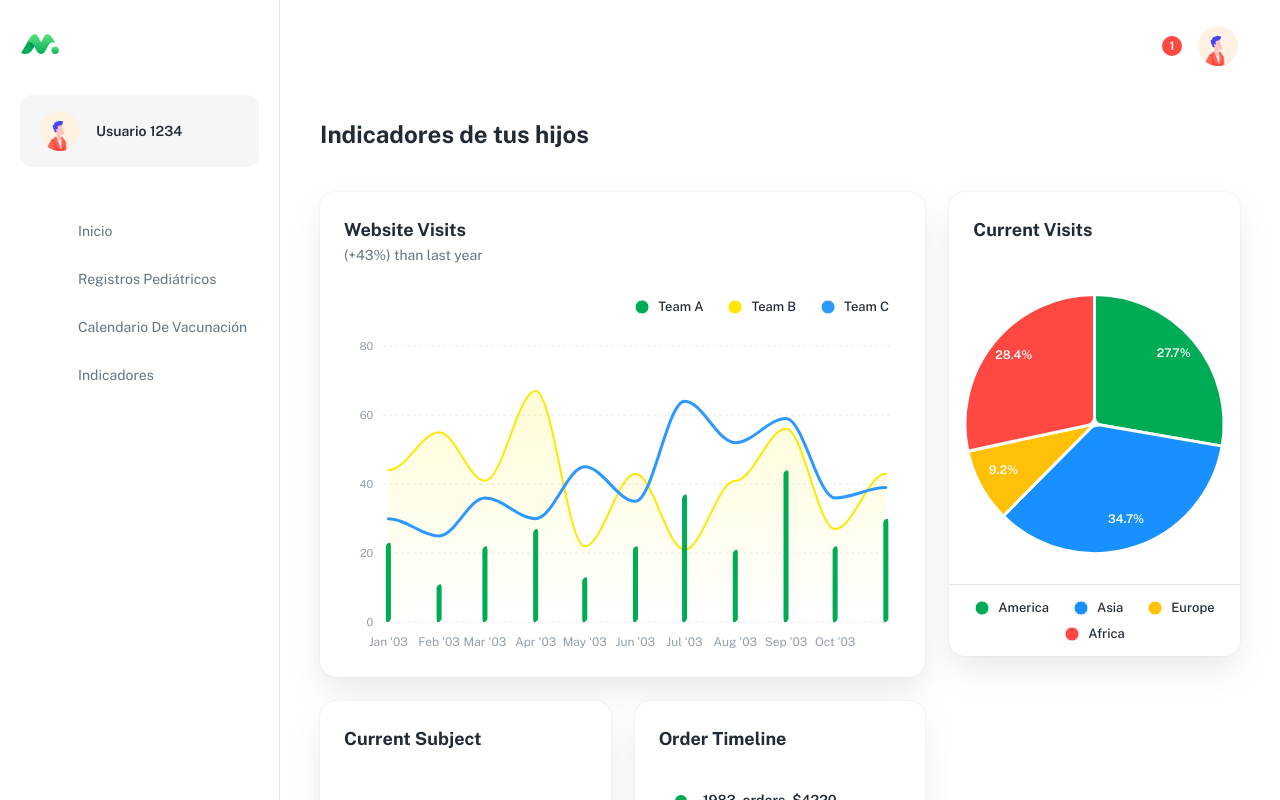
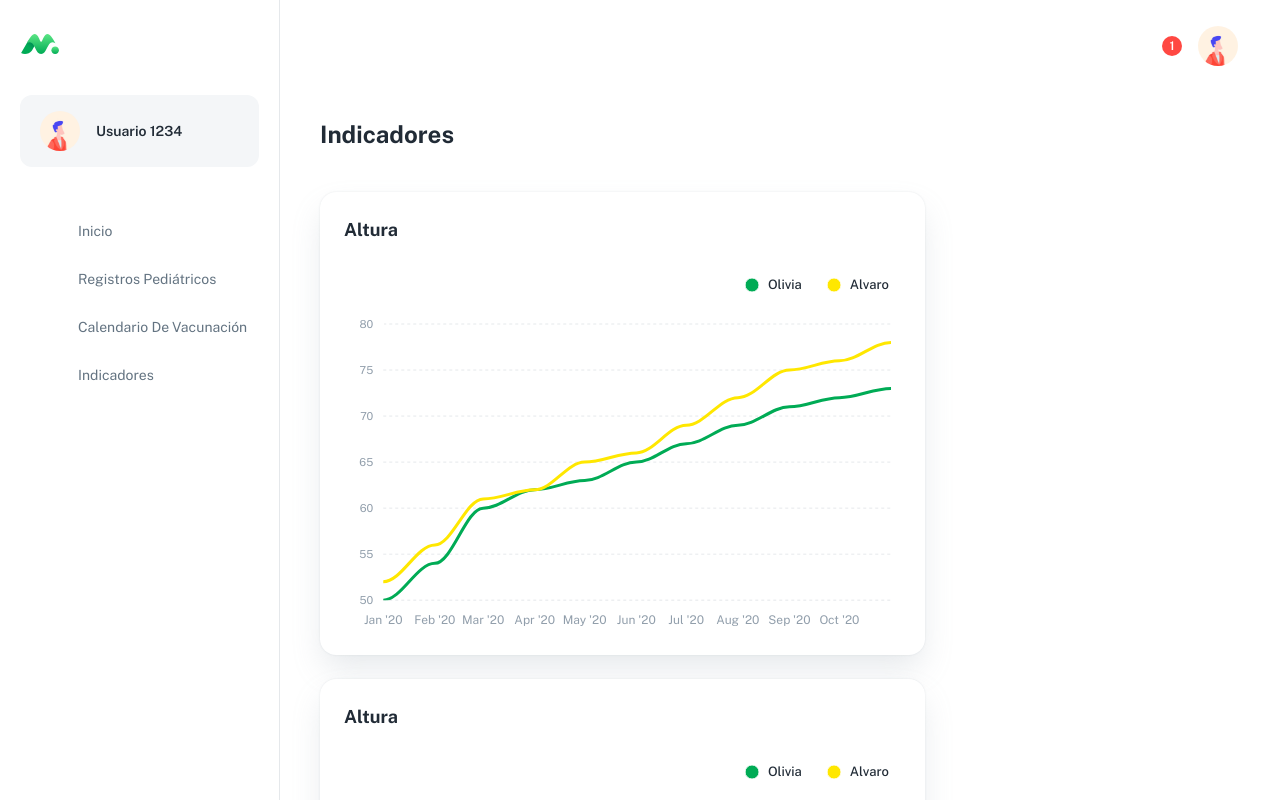
Before and after one commit to martinnsarubbi/uade-api, a React (Create React App) app: page /medicapp/indicadores in a window 1280 px wide. Shown: the top 800 px of the page. Built offline with nearby package versions, Linux system fonts and the light colour scheme; a web font is replaced by a local one.

Commit message:
Se agregan graficos de indicadores

```diff
--- a/src/components/_dashboard/app/AppWebsiteVisits.js
+++ b/src/components/_dashboard/app/AppAltura.js
@@ -9,39 +9,31 @@ import { BaseOptionChart } from '../../charts';
 
 const CHART_DATA = [
   {
-    name: 'Team A',
-    type: 'column',
-    data: [23, 11, 22, 27, 13, 22, 37, 21, 44, 22, 30]
+    name: 'Olivia',
+    type: 'line',
+    data: [50, 54, 60, 62, 63, 65, 67, 69, 71, 72, 73]
   },
   {
-    name: 'Team B',
-    type: 'area',
-    data: [44, 55, 41, 67, 22, 43, 21, 41, 56, 27, 43]
-  },
-  {
-    name: 'Team C',
+    name: 'Alvaro',
     type: 'line',
-    data: [30, 25, 36, 30, 45, 35, 64, 52, 59, 36, 39]
+    data: [52, 56, 61, 62, 65, 66, 69, 72, 75, 76, 78]
   }
 ];
 
-export default function AppWebsiteVisits() {
+export default function AppAltura() {
   const chartOptions = merge(BaseOptionChart(), {
-    stroke: { width: [0, 2, 3] },
-    plotOptions: { bar: { columnWidth: '11%', borderRadius: 4 } },
-    fill: { type: ['solid', 'gradient', 'solid'] },
     labels: [
-      '01/01/2003',
-      '02/01/2003',
-      '03/01/2003',
-      '04/01/2003',
-      '05/01/2003',
-      '06/01/2003',
-      '07/01/2003',
-      '08/01/2003',
-      '09/01/2003',
-      '10/01/2003',
-      '11/01/2003'
+      '01/01/2020',
+      '02/01/2020',
+      '03/01/2020',
+      '04/01/2020',
+      '05/01/2020',
+      '06/01/2020',
+      '07/01/2020',
+      '08/01/2020',
+      '09/01/2020',
+      '10/01/2020',
+      '11/01/2020'
     ],
     xaxis: { type: 'datetime' },
     tooltip: {
@@ -50,7 +42,7 @@ export default function AppWebsiteVisits() {
       y: {
         formatter: (y) => {
           if (typeof y !== 'undefined') {
-            return `${y.toFixed(0)} visits`;
+            return `${y.toFixed(0)} cm`;
           }
           return y;
         }
@@ -60,7 +52,7 @@ export default function AppWebsiteVisits() {
 
   return (
     <Card>
-      <CardHeader title="Website Visits" subheader="(+43%) than last year" />
+      <CardHeader title="Altura" />
       <Box sx={{ p: 3, pb: 1 }} dir="ltr">
         <ReactApexChart type="line" series={CHART_DATA} options={chartOptions} height={364} />
       </Box>
--- /dev/null
+++ b/src/components/_dashboard/app/AppDiametro.js
@@ -0,0 +1,61 @@
+import { merge } from 'lodash';
+import ReactApexChart from 'react-apexcharts';
+// material
+import { Card, CardHeader, Box } from '@mui/material';
+//
+import { BaseOptionChart } from '../../charts';
+
+// ----------------------------------------------------------------------
+
+const CHART_DATA = [
+  {
+    name: 'Olivia',
+    type: 'line',
+    data: [50, 54, 60, 62, 63, 65, 67, 69, 71, 72, 73]
+  },
+  {
+    name: 'Alvaro',
+    type: 'line',
+    data: [52, 56, 61, 62, 65, 66, 69, 72, 75, 76, 78]
+  }
+];
+
+export default function AppAltura() {
+  const chartOptions = merge(BaseOptionChart(), {
+    labels: [
+      '01/01/2020',
+      '02/01/2020',
+      '03/01/2020',
+      '04/01/2020',
+      '05/01/2020',
+      '06/01/2020',
+      '07/01/2020',
+      '08/01/2020',
+      '09/01/2020',
+      '10/01/2020',
+      '11/01/2020'
+    ],
+    xaxis: { type: 'datetime' },
+    tooltip: {
+      shared: true,
+      intersect: false,
+      y: {
+        formatter: (y) => {
+          if (typeof y !== 'undefined') {
+            return `${y.toFixed(0)} cm`;
+          }
+          return y;
+        }
+      }
+    }
+  });
+
+  return (
+    <Card>
+      <CardHeader title="Altura" />
+      <Box sx={{ p: 3, pb: 1 }} dir="ltr">
+        <ReactApexChart type="line" series={CHART_DATA} options={chartOptions} height={364} />
+      </Box>
+    </Card>
+  );
+}
--- /dev/null
+++ b/src/components/_dashboard/app/AppPeso.js
@@ -0,0 +1,61 @@
+import { merge } from 'lodash';
+import ReactApexChart from 'react-apexcharts';
+// material
+import { Card, CardHeader, Box } from '@mui/material';
+//
+import { BaseOptionChart } from '../../charts';
+
+// ----------------------------------------------------------------------
+
+const CHART_DATA = [
+  {
+    name: 'Olivia',
+    type: 'line',
+    data: [50, 54, 60, 62, 63, 65, 67, 69, 71, 72, 73]
+  },
+  {
+    name: 'Alvaro',
+    type: 'line',
+    data: [52, 56, 61, 62, 65, 66, 69, 72, 75, 76, 78]
+  }
+];
+
+export default function AppAltura() {
+  const chartOptions = merge(BaseOptionChart(), {
+    labels: [
+      '01/01/2020',
+      '02/01/2020',
+      '03/01/2020',
+      '04/01/2020',
+      '05/01/2020',
+      '06/01/2020',
+      '07/01/2020',
+      '08/01/2020',
+      '09/01/2020',
+      '10/01/2020',
+      '11/01/2020'
+    ],
+    xaxis: { type: 'datetime' },
+    tooltip: {
+      shared: true,
+      intersect: false,
+      y: {
+        formatter: (y) => {
+          if (typeof y !== 'undefined') {
+            return `${y.toFixed(0)} cm`;
+          }
+          return y;
+        }
+      }
+    }
+  });
+
+  return (
+    <Card>
+      <CardHeader title="Altura" />
+      <Box sx={{ p: 3, pb: 1 }} dir="ltr">
+        <ReactApexChart type="line" series={CHART_DATA} options={chartOptions} height={364} />
+      </Box>
+    </Card>
+  );
+}
--- a/src/components/_dashboard/app/index.js
+++ b/src/components/_dashboard/app/index.js
@@ -8,5 +8,7 @@ export { default as AppNewUsers } from './AppNewUsers';
 export { default as AppOrderTimeline } from './AppOrderTimeline';
 export { default as AppTasks } from './AppTasks';
 export { default as AppTrafficBySite } from './AppTrafficBySite';
-export { default as AppWebsiteVisits } from './AppWebsiteVisits';
+export { default as AppAltura } from './AppAltura';
+export { default as AppPeso } from './AppPeso';
+export { default as AppDiametro } from './AppDiametro';
 export { default as AppWeeklySales } from './AppWeeklySales';
--- a/src/pages/Inicio.js
+++ b/src/pages/Inicio.js
@@ -11,7 +11,9 @@ import {
   AppWeeklySales,
   AppOrderTimeline,
   AppCurrentVisits,
-  AppWebsiteVisits,
+  AppAltura,
+  AppPeso,
+  AppDiametro,
   AppTrafficBySite,
   AppCurrentSubject,
   AppConversionRates
@@ -24,23 +26,17 @@ export default function DashboardApp() {
     <Page title="Dashboard | MedicApp">
       <Container maxWidth="xl">
         <Box sx={{ pb: 5 }}>
-          <Typography variant="h4">Indicadores de tus hijos</Typography>
+          <Typography variant="h4">Indicadores</Typography>
         </Box>
         <Grid container spacing={3}>
           <Grid item xs={12} md={6} lg={8}>
-            <AppWebsiteVisits />
+            <AppAltura />
           </Grid>
-
-          <Grid item xs={12} md={6} lg={4}>
-            <AppCurrentVisits />
+          <Grid item xs={12} md={6} lg={8}>
+            <AppPeso />
           </Grid>
-
-          <Grid item xs={12} md={6} lg={4}>
-            <AppCurrentSubject />
-          </Grid>
-
-          <Grid item xs={12} md={6} lg={4}>
-            <AppOrderTimeline />
+          <Grid item xs={12} md={6} lg={8}>
+            <AppDiametro />
           </Grid>
         </Grid>
       </Container>
```
